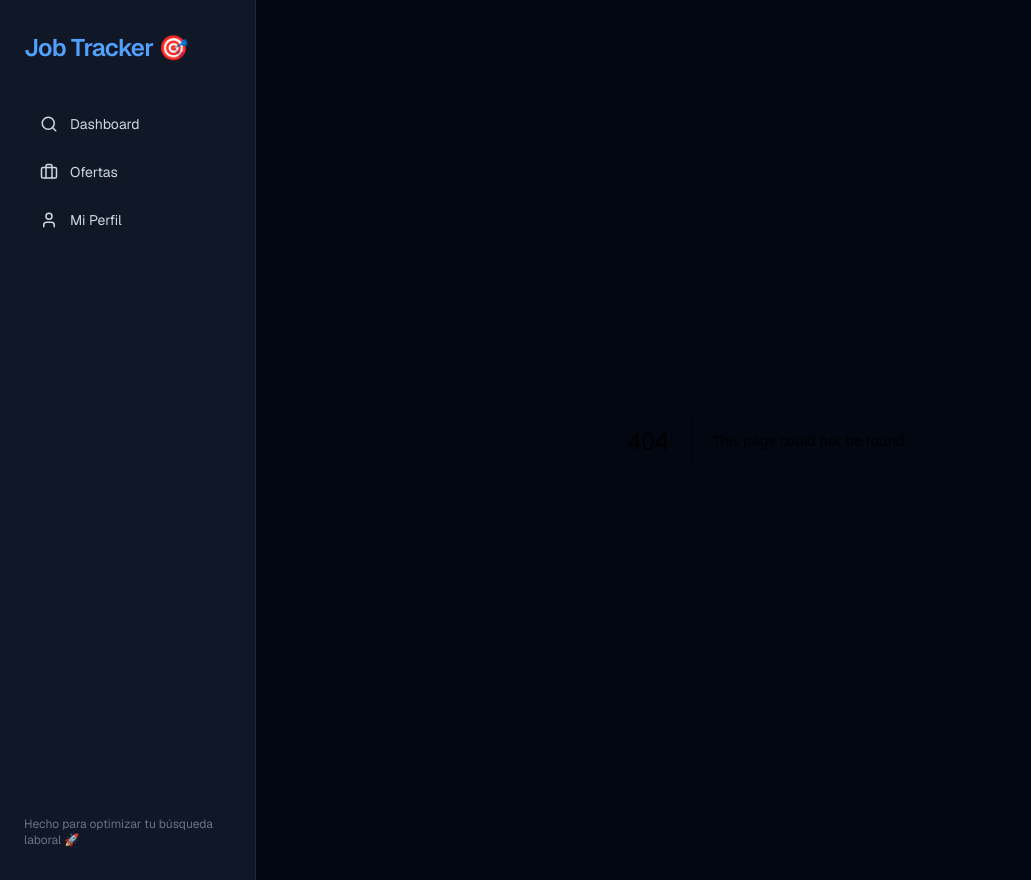
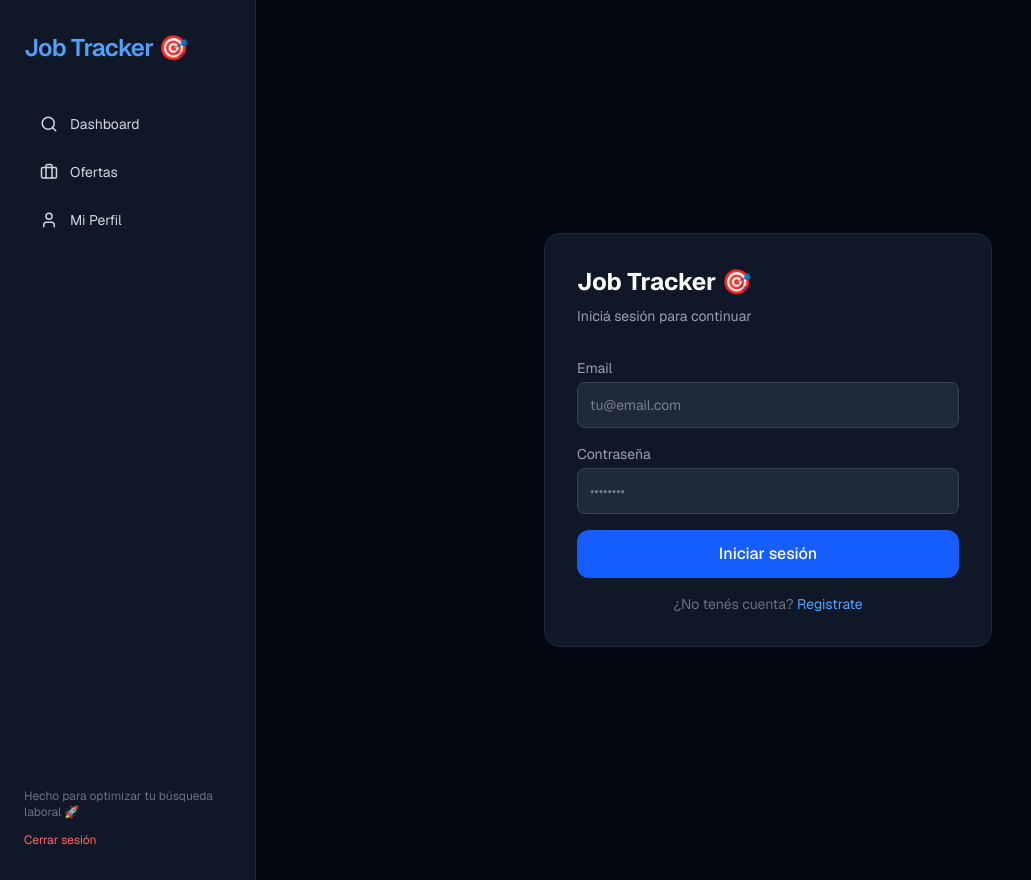
Before and after one commit to LorenBJ/job-tracker, a Next.js app: page /login in a window 1280 px wide. Before the commit this address had no page. Shown: the whole page, without its empty margins (0-1031 px from the left). Built offline with nearby package versions, Linux system fonts and the light colour scheme.

Commit message:
login integration

```diff
--- a/app/layout.js
+++ b/app/layout.js
@@ -1,14 +1,11 @@
+"use client"
 import { Geist } from "next/font/google";
 import "./globals.css";
 import Link from "next/link";
 import { Briefcase, User, Search } from "lucide-react";
+import { supabase } from "@/lib/supabase";
 
 const geist = Geist({ subsets: ["latin"] });
-
-export const metadata = {
-  title: "Job Tracker",
-  description: "Tu asistente de búsqueda laboral",
-};
 
 export default function RootLayout({ children }) {
   return (
@@ -54,8 +51,17 @@ export default function RootLayout({ children }) {
             </nav>
 
             {/* Footer sidebar */}
-            <div className="mt-auto pt-8 text-xs text-gray-500">
-              Hecho para optimizar tu búsqueda laboral 🚀
+            <div className="mt-auto pt-8 text-xs text-gray-500 space-y-3">
+              <p>Hecho para optimizar tu búsqueda laboral 🚀</p>
+              <button
+                onClick={async () => {
+                  await supabase.auth.signOut()
+                  window.location.href = "/login"
+                }}
+                className="text-red-400 hover:text-red-300 transition"
+              >
+                Cerrar sesión
+              </button>
             </div>
 
           </aside>
--- /dev/null
+++ b/app/login/page.js
@@ -0,0 +1,88 @@
+"use client"
+import { useState } from "react"
+import { supabase } from "@/lib/supabase"
+import { useRouter } from "next/navigation"
+
+export default function Login() {
+  const [email, setEmail] = useState("")
+  const [password, setPassword] = useState("")
+  const [modo, setModo] = useState("login")
+  const [error, setError] = useState(null)
+  const [cargando, setCargando] = useState(false)
+  const [mensaje, setMensaje] = useState(null)
+  const router = useRouter()
+
+  async function handleSubmit() {
+    setCargando(true)
+    setError(null)
+    setMensaje(null)
+
+    if (modo === "login") {
+      const { error } = await supabase.auth.signInWithPassword({ email, password })
+      if (error) setError("Email o contraseña incorrectos")
+      else router.push("/")
+    } else {
+      const { error } = await supabase.auth.signUp({ email, password })
+      if (error) setError("Error al registrarse: " + error.message)
+      else setMensaje("¡Cuenta creada! Revisá tu email para confirmar.")
+    }
+
+    setCargando(false)
+  }
+
+  return (
+    <div className="min-h-screen bg-gray-950 flex items-center justify-center px-4">
+      <div className="bg-gray-900 border border-gray-800 rounded-2xl p-8 w-full max-w-md">
+        <h1 className="text-2xl font-bold text-white mb-2">Job Tracker 🎯</h1>
+        <p className="text-gray-400 text-sm mb-8">
+          {modo === "login" ? "Iniciá sesión para continuar" : "Creá tu cuenta gratis"}
+        </p>
+
+        <div className="space-y-4">
+          <div>
+            <label className="text-sm text-gray-400 block mb-1">Email</label>
+            <input
+              type="email"
+              className="w-full bg-gray-800 text-gray-300 rounded-lg p-3 text-sm border border-gray-700 focus:outline-none focus:border-blue-500"
+              placeholder="tu@email.com"
+              value={email}
+              onChange={(e) => setEmail(e.target.value)}
+            />
+          </div>
+          <div>
+            <label className="text-sm text-gray-400 block mb-1">Contraseña</label>
+            <input
+              type="password"
+              className="w-full bg-gray-800 text-gray-300 rounded-lg p-3 text-sm border border-gray-700 focus:outline-none focus:border-blue-500"
+              placeholder="••••••••"
+              value={password}
+              onChange={(e) => setPassword(e.target.value)}
+              onKeyDown={(e) => e.key === "Enter" && handleSubmit()}
+            />
+          </div>
+
+          {error && <p className="text-red-400 text-sm">{error}</p>}
+          {mensaje && <p className="text-green-400 text-sm">{mensaje}</p>}
+
+          <button
+            onClick={handleSubmit}
+            disabled={cargando}
+            className="w-full bg-blue-600 hover:bg-blue-700 disabled:bg-gray-700 text-white py-3 rounded-xl font-medium transition"
+          >
+            {cargando ? "Cargando..." : modo === "login" ? "Iniciar sesión" : "Registrarse"}
+          </button>
+
+          <p className="text-center text-sm text-gray-500">
+            {modo === "login" ? "¿No tenés cuenta?" : "¿Ya tenés cuenta?"}{" "}
+            <button
+              onClick={() => setModo(modo === "login" ? "registro" : "login")}
+              className="text-blue-400 hover:underline"
+            >
+              {modo === "login" ? "Registrate" : "Iniciá sesión"}
+            </button>
+          </p>
+        </div>
+      </div>
+    </div>
+  )
+}
--- /dev/null
+++ b/middleware.js
@@ -0,0 +1,40 @@
+import { createServerClient } from "@supabase/ssr"
+import { NextResponse } from "next/server"
+
+export async function middleware(request) {
+  const response = NextResponse.next()
+
+  const supabase = createServerClient(
+    process.env.NEXT_PUBLIC_SUPABASE_URL,
+    process.env.NEXT_PUBLIC_SUPABASE_ANON_KEY,
+    {
+      cookies: {
+        getAll() { return request.cookies.getAll() },
+        setAll(cookiesToSet) {
+          cookiesToSet.forEach(({ name, value, options }) =>
+            response.cookies.set(name, value, options)
+          )
+        },
+      },
+    }
+  )
+
+  const { data: { user } } = await supabase.auth.getUser()
+
+  const isLoginPage = request.nextUrl.pathname === "/login"
+  const isApiRoute = request.nextUrl.pathname.startsWith("/api")
+
+  if (!user && !isLoginPage && !isApiRoute) {
+    return NextResponse.redirect(new URL("/login", request.url))
+  }
+
+  if (user && isLoginPage) {
+    return NextResponse.redirect(new URL("/", request.url))
+  }
+
+  return response
+}
+
+export const config = {
+  matcher: ["/((?!_next/static|_next/image|favicon.ico).*)"],
+}
--- a/package.json
+++ b/package.json
@@ -10,6 +10,7 @@
   },
   "dependencies": {
     "@anthropic-ai/sdk": "^0.77.0",
+    "@supabase/ssr": "^0.8.0",
     "@supabase/supabase-js": "^2.97.0",
     "axios": "^1.13.5",
     "cheerio": "^1.2.0",
```
Also changed, not shown: 1 other file (tests, documents, lock files or other folders).
